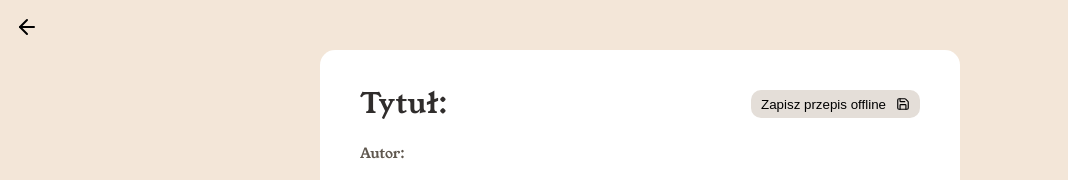
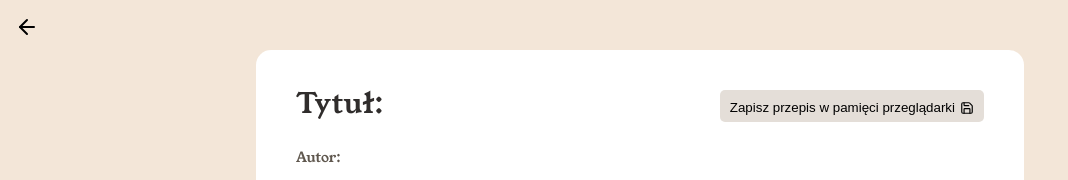
Before and after one commit to Stiffo805/family-app-frontend, a React (Vite) app: page /recipes/1 in a window 1280 px wide. Shown: the top 180 px of the page, without its empty margins (0-1068 px from the left). Built offline with nearby package versions, Linux system fonts and the light colour scheme; no server answers.

Commit message:
ButtonWithIcon

```diff
--- /dev/null
+++ b/src/components/ButtonWithIcon.module.css
@@ -0,0 +1,53 @@
+button {
+  border: none;
+  padding: 10px;
+
+  border-radius: 5px;
+
+  position: relative;
+
+  &.primary {
+    background-color: var(--stone2);
+  }
+
+  &.secondary {
+    background: none;
+  }
+
+  &:hover:not(:disabled) {
+    cursor: pointer;
+    background-color: var(--white2);
+  }
+
+  .tooltip {
+    display: none;
+    position: absolute;
+    bottom: 100%;
+    right: 0;
+    padding: 5px;
+    border-radius: 5px;
+    margin-bottom: 8px;
+    background-color: var(--white2);
+    opacity: 0.9;
+    z-index: 100;
+    white-space: nowrap;
+    pointer-events: none;
+  }
+
+  &:hover .tooltip {
+    display: block;
+  }
+
+  & > div {
+    display: flex;
+    flex-wrap: nowrap;
+    white-space: nowrap;
+    align-items: center;
+  }
+}
+
+.circleButton {
+  &:hover:not(:disabled) {
+    border-radius: 50%;
+  }
+}
--- /dev/null
+++ b/src/components/ButtonWithIcon.tsx
@@ -0,0 +1,106 @@
+import type { LucideIcon } from 'lucide-react'
+import styles from '@src/components/ButtonWithIcon.module.css'
+import { useEffect, useRef, useState, type MouseEventHandler } from 'react'
+
+type ButtonWithIconProps = {
+  icon: LucideIcon
+  text: string
+  onClick: MouseEventHandler<HTMLButtonElement>
+  variant: 'primary' | 'secondary'
+  maxWidth?: number
+  maxHeight?: number
+  gap?: string
+  iconSize?: number
+  alwaysShowTooltip?: boolean
+  isCircleButton?: boolean
+  disabled?: boolean
+  disabledTooltip?: string
+}
+
+const DEFAULT_GAP = '5px'
+
+const ButtonWithIcon = (props: ButtonWithIconProps) => {
+  const [showTooltip, setShowTooltip] = useState(false)
+
+  const ghostContentRef = useRef<HTMLDivElement | null>(null)
+  const buttonRef = useRef<HTMLButtonElement | null>(null)
+
+  useEffect(() => {
+    const onResize = () => {
+      const parentWidth = buttonRef.current?.parentElement?.offsetWidth
+      const ghostContentWidth = ghostContentRef.current?.offsetWidth
+
+      if (props.maxWidth && props.maxWidth <= 1) {
+        if (
+          ghostContentWidth &&
+          parentWidth &&
+          ghostContentWidth >= props.maxWidth * parentWidth
+        ) {
+          setShowTooltip(true)
+        } else {
+          setShowTooltip(false)
+        }
+      } else if (props.maxWidth) {
+        if (ghostContentWidth && ghostContentWidth > props.maxWidth) {
+          setShowTooltip(true)
+        } else {
+          setShowTooltip(false)
+        }
+      }
+    }
+
+    onResize()
+
+    window.addEventListener('resize', onResize)
+
+    return () => window.removeEventListener('resize', onResize)
+  }, [props.maxWidth])
+
+  return (
+    <button
+      ref={buttonRef}
+      onClick={props.onClick}
+      disabled={props.disabled}
+      className={`${props.isCircleButton ? styles.circleButton : ''} ${props.variant ? styles[props.variant] : ''}`}
+      style={{
+        maxHeight: props.maxHeight
+      }}
+    >
+      <div style={{ gap: props.gap ?? DEFAULT_GAP }}>
+        {showTooltip || props.alwaysShowTooltip ? (
+          <span className={styles.tooltip}>
+            {props.disabled && props.disabledTooltip
+              ? props.disabledTooltip
+              : props.text}
+          </span>
+        ) : (
+          <span>{props.text}</span>
+        )}
+        <props.icon size={props.iconSize ?? 28} />
+      </div>
+
+      {/* GHOST ELEMENT - must be of the same size as button content */}
+      {!props.alwaysShowTooltip && (
+        <div
+          ref={ghostContentRef}
+          style={{
+            position: 'absolute',
+            visibility: 'hidden',
+            pointerEvents: 'none',
+            whiteSpace: 'nowrap',
+            height: 0,
+            overflow: 'hidden',
+            display: 'flex',
+            gap: props.gap ?? DEFAULT_GAP
+          }}
+          aria-hidden='true'
+        >
+          <span>{props.text}</span>
+          <props.icon size={props.iconSize ?? 28} />
+        </div>
+      )}
+    </button>
+  )
+}
+
+export default ButtonWithIcon
--- a/src/components/RecipeTile.module.css
+++ b/src/components/RecipeTile.module.css
@@ -9,18 +9,6 @@
       justify-content: space-between;
       align-items: center;
       gap: 20px;
-
-      & > button {
-        background: none;
-        border: none;
-        padding: 5px 10px;
-
-        &:hover:not(:disabled) {
-          cursor: pointer;
-          border-radius: 50%;
-          background-color: var(--white2);
-        }
-      }
     }
 
     .titleHeader {
--- a/src/components/RecipeTile.tsx
+++ b/src/components/RecipeTile.tsx
@@ -1,5 +1,6 @@
 import type { RecipeInfo } from '@src/api/hooks/useGetRecipesList'
 import useRecipesOffline from '@src/api/hooks/useRecipesOffline'
+import ButtonWithIcon from '@src/components/ButtonWithIcon'
 import ConfirmationModal from '@src/components/ConfirmationModal'
 import styles from '@src/components/RecipeTile.module.css'
 import {
@@ -51,7 +52,13 @@ const RecipeTile = (props: RecipeTileProps) => {
           <header className={styles.titleHeader}>
             Tytuł: {props.recipe.title}
           </header>
-          <button
+          <ButtonWithIcon
+            icon={props.isRecipeSavedLocally(props.recipe) ? Trash2 : Save}
+            text={props.isRecipeSavedLocally(props.recipe) ? 'Usuń przepis z pamięci przeglądarki' : 'Zapisz przepis w pamięci przeglądarki'}
+            variant='secondary'
+            disabledTooltip='Odśwież stronę, aby odblokować'
+            alwaysShowTooltip
+            isCircleButton
             onClick={async (e) => {
               e.stopPropagation()
               if (!props.isRecipeSavedLocally(props.recipe))
@@ -61,13 +68,7 @@ const RecipeTile = (props: RecipeTileProps) => {
               }
             }}
             disabled={isSaveRecipeOfflineSuccess}
-          >
-            {props.isRecipeSavedLocally(props.recipe) ? (
-              <Trash2 size={28} />
-            ) : (
-              <Save size={28} />
-            )}
-          </button>
+          />
         </div>
         <header className={styles.authorHeader}>
           Autor: {props.recipe.author}
--- a/src/views/RecipeView.module.css
+++ b/src/views/RecipeView.module.css
@@ -9,7 +9,7 @@
 .recipeContainer {
   background-color: var(--white1);
 
-  width: clamp(360px, 50vw, 1080px);
+  width: clamp(360px, 60vw, 1200px);
   padding: 40px;
   border-radius: var(--rounded1);
 
@@ -30,21 +30,6 @@
   .mainHeaderContainer {
     display: flex;
     justify-content: space-between;
-
-    & > button {
-      display: flex;
-      gap: 10px;
-      align-items: center;
-      background-color: var(--stone2);
-      padding: 0 10px;
-      border-width: 0;
-      border-radius: 10px;
-
-      &:hover:not(:disabled) {
-        background-color: var(--stone2-hover);
-        cursor: pointer;
-      }
-    }
   }
 
   header {
--- a/src/views/RecipeView.tsx
+++ b/src/views/RecipeView.tsx
@@ -14,6 +14,7 @@ import { Save } from 'lucide-react'
 import useRecipesOffline from '@src/api/hooks/useRecipesOffline'
 import Spinner from '@src/components/Spinner'
 import diff from 'microdiff'
+import ButtonWithIcon from '@src/components/ButtonWithIcon'
 
 const RecipeView = () => {
   const params = useParams()
@@ -38,10 +39,12 @@ const RecipeView = () => {
     [recipe?.required_equipment]
   )
 
-  const { saveRecipeToLocalStorage, isSaveSuccess: isSaveRecipeOfflineSuccess } =
-    useRecipesOffline({
-      recipeId: recipe?.id || -1
-    })
+  const {
+    saveRecipeToLocalStorage,
+    isSaveSuccess: isSaveRecipeOfflineSuccess
+  } = useRecipesOffline({
+    recipeId: recipe?.id || -1
+  })
 
   const isRecipeSavedLocally = useMemo(() => {
     try {
@@ -65,14 +68,23 @@ const RecipeView = () => {
             <header className={styles.mainHeader}>
               Tytuł: {recipe?.title}
             </header>
-            <button
+            <ButtonWithIcon
+              icon={Save}
+              iconSize={14}
+              variant='primary'
+              maxWidth={0.4}
+              maxHeight={32}
+              text={
+                isSaveRecipeOfflineSuccess || isRecipeSavedLocally
+                  ? 'Przepis zapisany w pamięci przeglądarki'
+                  : 'Zapisz przepis w pamięci przeglądarki'
+              }
               onClick={() => {
                 saveRecipeToLocalStorage()
               }}
               disabled={isSaveRecipeOfflineSuccess || isRecipeSavedLocally}
-            >
-              <p>Zapisz przepis offline</p> <Save size={14} />
-            </button>
+              disabledTooltip='Przepis zapisany w pamięci przeglądarki'
+            />
           </div>
           <section>
             <header className={styles.authorHeader}>
```
